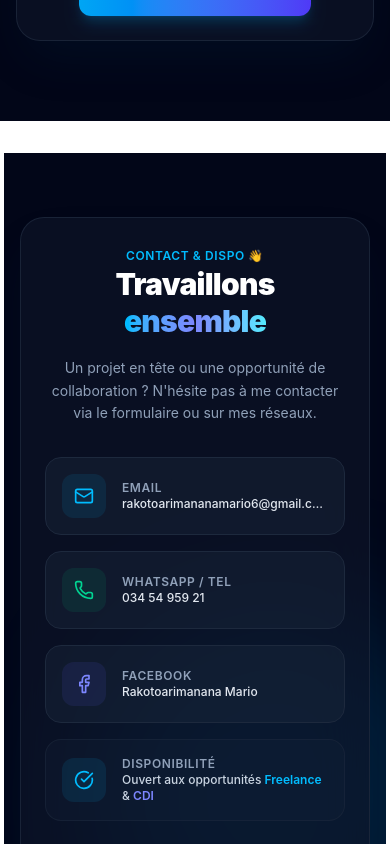
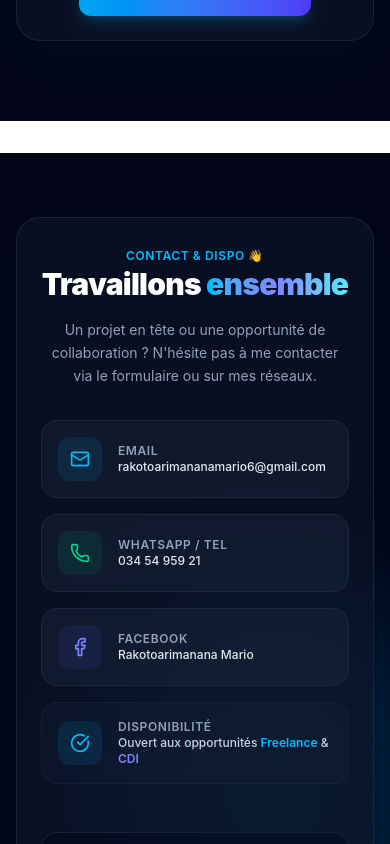
Before and after one commit to MarioRKT/Portfolio, a React (Vite) app: page / in a window 390 px wide. Shown: the part 4460-5304 px from the top of the page. Built offline with nearby package versions, Linux system fonts and the light colour scheme.

Commit message:
Update App.jsx

```diff
--- a/src/App.jsx
+++ b/src/App.jsx
@@ -33,7 +33,7 @@ function App() {
         <Apropos />
       </div>
 
-      <div className="mx-1 md:mx-4 pt-8" id="contact">
+      <div className="md:mx-4 pt-8" id="contact">
         <Contact />
       </div>
       <Footer />
```
